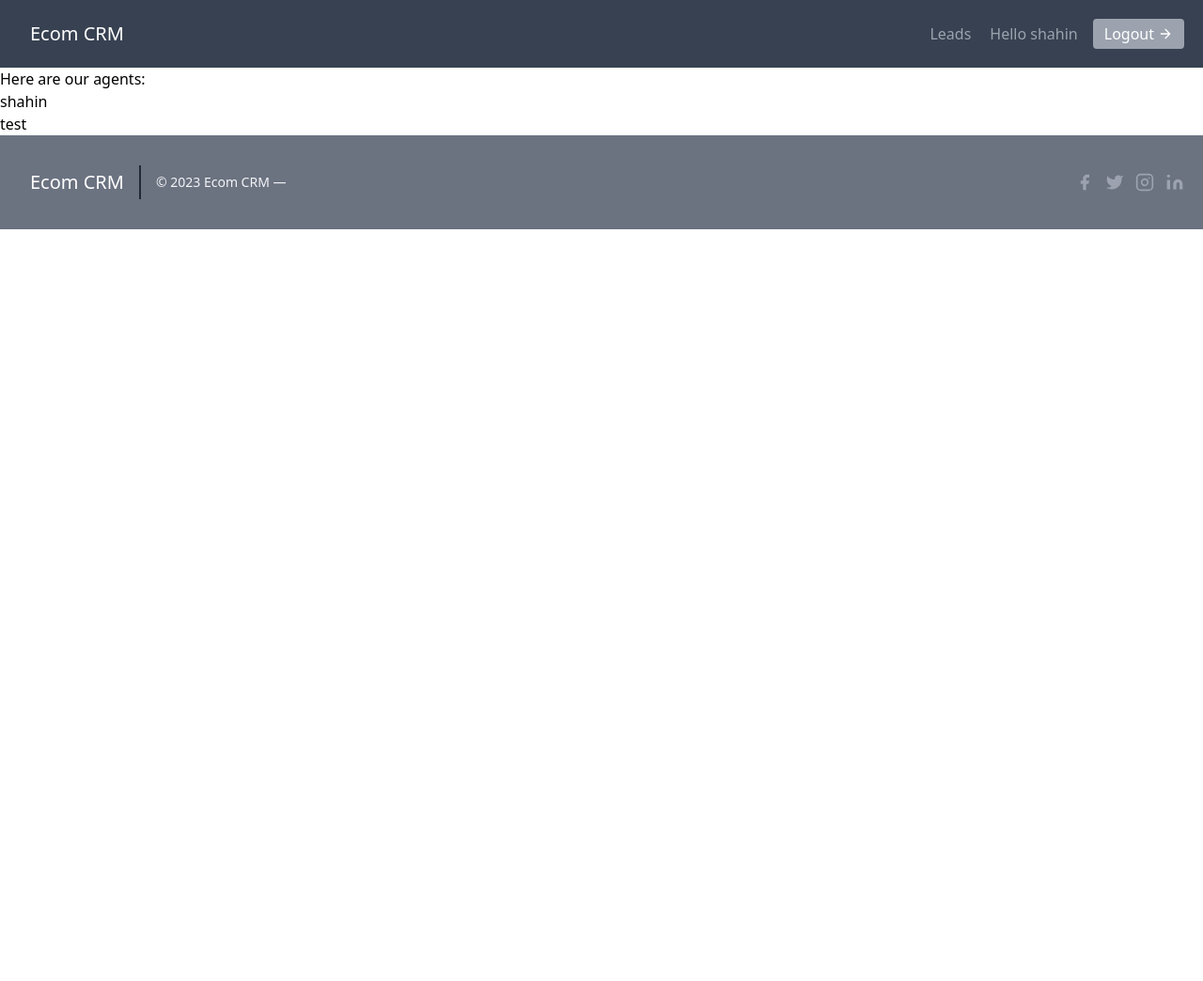
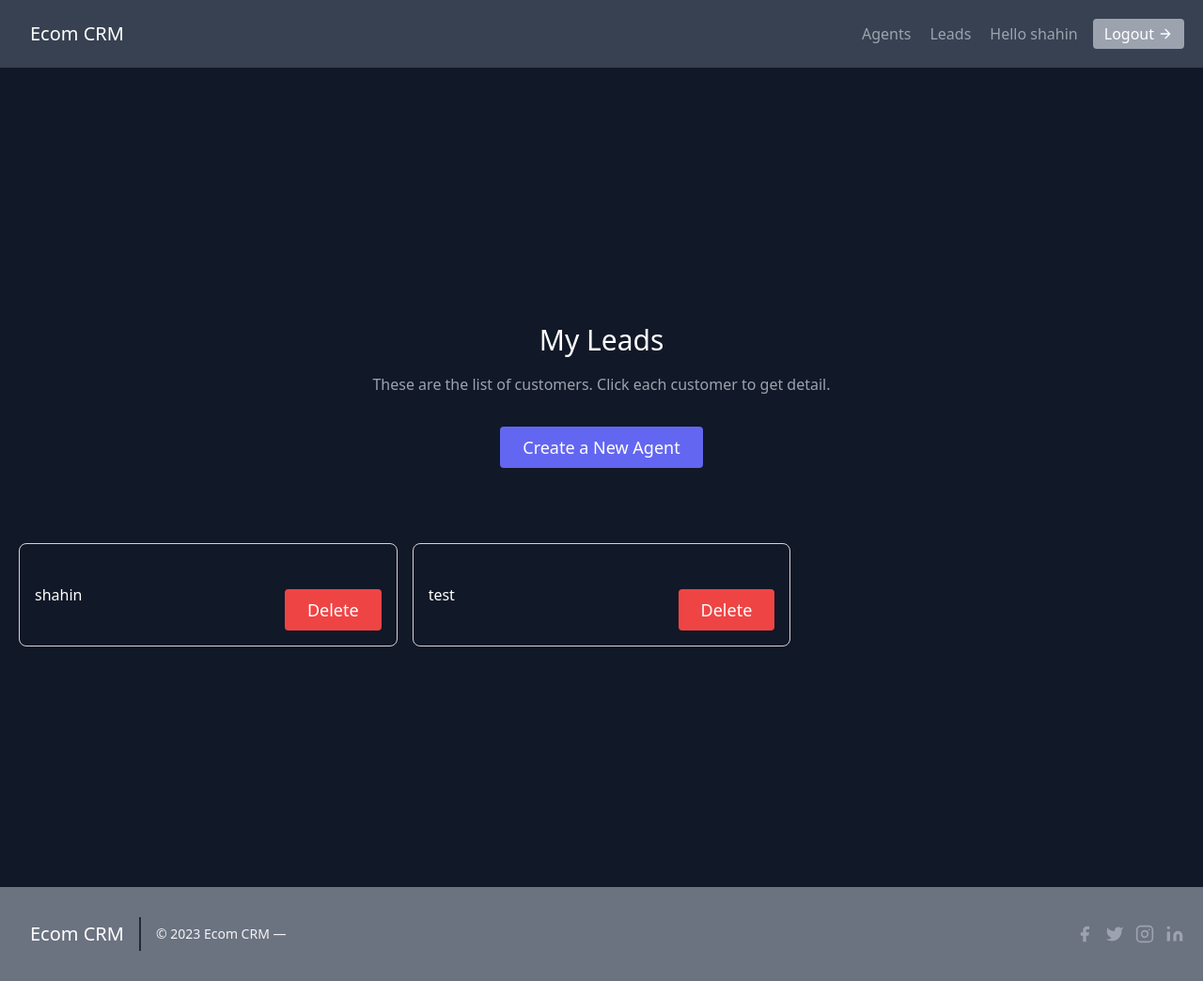
Before and after one commit to shahinyahya/ecom-crm, a Django app: page /agents/ in a window 1280 px wide. Shown: the whole page at 94% size. Before the commit the page ends 244 px from the top, so only its background shows below. Run offline with Django 4.2, Linux system fonts and the light colour scheme; a user stored in the database is signed in; data comes from the database, SQL or seed files in the repository; both versions use the stored data as it was after the commit; some libraries are stand-ins or nearby versions.

Commit message:
created agent detail and delete view

```diff
--- a/agents/urls.py
+++ b/agents/urls.py
@@ -1,9 +1,11 @@
 from django.urls import path
-from .views import AgentListView, AgentCreateView
+from .views import AgentListView, AgentCreateView, AgentDeleteView
 
 app_name = 'agents'
 
 urlpatterns = [
     path('', AgentListView.as_view(), name='agent-list'),
-    path('create/', AgentCreateView.as_view(), name='agent-create')
+    path('create/', AgentCreateView.as_view(), name='agent-create'),
+    # path('<int:pk>/detail',AgentDetailView.as_view(), name='agent-detail'),
+    path('<int:pk>/delete/',AgentDeleteView.as_view(), name='agent-delete')
 ]
--- a/agents/views.py
+++ b/agents/views.py
@@ -1,4 +1,4 @@
-from django.views.generic import ListView, CreateView
+from django.views.generic import ListView, CreateView, DeleteView, DetailView
 from django.contrib.auth.mixins import LoginRequiredMixin
 from django.urls import reverse
 from leads.models import Agent
@@ -24,3 +24,15 @@ class AgentCreateView(LoginRequiredMixin, CreateView):
         agent.organisation = self.request.user
         agent.save()
         return super(AgentCreateView, self).form_valid(form)        # Also to note: when you create please delete migration physically and the db and create new db if there is any conflict regarding adding default value to any models please add it.
+
+# class AgentDetailView(LoginRequiredMixin, DetailView):
+#     template_name = 'agents/agent_detail.html'
+#     queryset = Agent.objects.all()
+#     context_object_name = 'agent'
+
+class AgentDeleteView(LoginRequiredMixin, DeleteView):
+    template_name = 'agents/agent_delete.html'
+    queryset = Agent.objects.all()
+
+    def get_success_url(self):
+        return reverse('agents:agent-list')
--- a/leads/models.py
+++ b/leads/models.py
@@ -24,7 +24,7 @@ class Agent(models.Model):
     organistaion = models.ForeignKey(UserProfile, on_delete=models.CASCADE, default=1)
 
     def __str__(self):
-        return f'{self.user.username} -> {self.user.email}'
+        return self.user.username
 
 # Here we actually create user model and connct to post_save that would be available to the Agent.
 def post_user_created_signal(sender, instance, created, **kwargs):
--- a/templates/agents/agent_list.html
+++ b/templates/agents/agent_list.html
@@ -1,14 +1,40 @@
 {% extends "../base.html" %}
     {% block content %}
 
-        <h1>
-            Here are our agents:
-        </h1>
+    <section class="text-gray-400 bg-gray-900 body-font pt-44 pb-40">
+        <div class="container px-5 py-24 mx-auto">
+          <div class="flex flex-col justify-center items-center text-center w-full mb-20">
+            <h1 class="sm:text-3xl text-2xl font-medium title-font mb-4 text-white">My Leads</h1>
+            <p class="lg:w-2/3 mx-auto leading-relaxed text-base">These are the list of customers. Click each customer to get detail.</p>
+            <button class="text-white bg-indigo-500 border-0 py-2 px-6 mt-8 focus:outline-none hover:bg-gray-700 hover:text-white rounded text-lg transition-all">
+                <a href="{% url 'agents:agent-create' %}">
+                    Create a New Agent
+                </a>
+            </button>
+          </div>
+          <div class="flex flex-wrap -m-2">
+            {% for agent in agents %}
+            {% comment %} {% for lead in object_list  %} {% endcomment %}
+            <div class="p-2 lg:w-1/3 md:w-1/2 w-full">
+                    {% comment %} <a href="{% url 'leads:lead-detail' lead.pk %}"> {% endcomment %}
+                        <div class="h-full flex items-center justify-between border-gray-300 border p-4 rounded-lg group hover:bg-white cursor-pointer transition-all">
+                            {% comment %} <img alt="team" class="w-16 h-16 bg-gray-100 object-cover object-center flex-shrink-0 rounded-full mr-4" src="https://dummyimage.com/80x80"> {% endcomment %}
+                            <div class="flex-grow ">
+                                <h2 class="text-white group-hover:text-black title-font font-medium">{{agent.user.username}}</h2>
+                                {% comment %} <p class="text-gray-600">Age: <span class="text-white group-hover:text-black"> {{ lead.age }} </span></p> {% endcomment %}
+                            </div>
+                            <div class="text-white bg-red-500 border-0 py-2 px-6 mt-8 focus:outline-none hover:bg-gray-700 hover:text-white rounded text-lg transition-all">
+                                <a href="{% url 'agents:agent-delete' agent.pk %}">
+                                    Delete
+                                </a>
+                            </div>
+                        </div>
+                    {% comment %} </a> {% endcomment %}
+            </div>
+            {% endfor %}
+          </div>
+        </div>
+      </section>
 
-        {% for agent in agents %}
-            <p>
-                {{agent.user.username}}
-            </p>
-        {% endfor %}
 
     {% endblock content %}
--- a/templates/leads/lead_delete.html
+++ b/templates/leads/lead_delete.html
@@ -7,6 +7,6 @@
             {% csrf_token %}
             {{ form.as_p }}
             <input type="submit" class="text-white bg-red-500 border-0 py-1 px-6 mt-8 focus:outline-none hover:bg-gray-700 hover:text-white rounded cursor-pointer text-lg transition-all" value="Delete">
-			<a href="{% url 'leads:lead-list'%}" class="text-white bg-blue-500 border-0 py-2 px-6 mt-8 focus:outline-none hover:bg-gray-700 hover:text-white rounded text-lg transition-all">Cancel</a>
+			<a href="{% url 'agents:agent-list'%}" class="text-white bg-blue-500 border-0 py-2 px-6 mt-8 focus:outline-none hover:bg-gray-700 hover:text-white rounded text-lg transition-all">Cancel</a>
         </form>
     {% endblock content %}
--- a/templates/leads/navbar.html
+++ b/templates/leads/navbar.html
@@ -9,6 +9,7 @@
       </nav>
       {% endif %}
       {% if request.user.is_authenticated  %}
+      <a href="{% url 'agents:agent-list' %}" class="mr-5 hover:text-white cursor-pointer transition-all">Agents</a>
         <a href="{% url 'leads:lead-list' %}" class="mr-5 hover:text-white cursor-pointer transition-all">Leads</a>
         Hello {{ request.user.username }}
         <a href="{% url 'lead-logout' %}" class="ml-4 cursor-pointer inline-flex items-center bg-gray-400 border-0 py-1 px-3 focus:outline-none hover:bg-gray-900 rounded text-white mt-4 md:mt-0 transition-all">Logout
```
Also changed, not shown: templates/agents/agent_delete.html (added, +15 -0 lines), templates/agents/agent_detail.html (added, +33 -0 lines), db.sqlite3.
